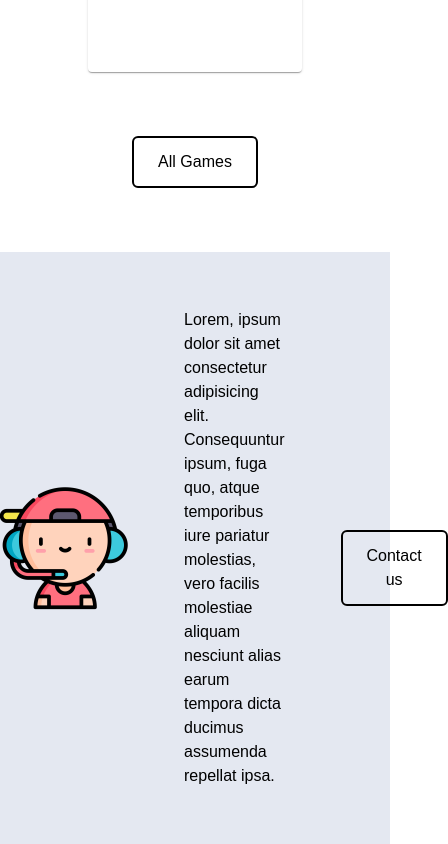
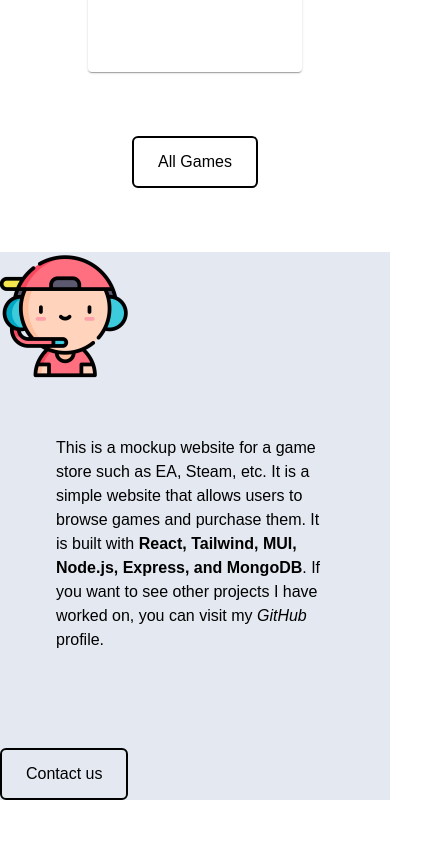
Before and after one commit to RitvikArorarara/Games-Selling-App, a React (Vite) app in the folder Frontend/: page / in a window 390 px wide. Shown: the part 7358-8202 px from the top of the page, 448 px wide, since content can reach past the window. After the commit the page ends 8158 px from the top, so only its background shows below. Built offline with nearby package versions, Linux system fonts and the light colour scheme; a web font is replaced by a local one.

Commit message:
added contact info

```diff
--- a/Frontend/src/App.jsx
+++ b/Frontend/src/App.jsx
@@ -2,7 +2,7 @@ import "./App.css";
 import Navbar from "./components/LandingPage/Navbar";
 import { BrowserRouter, Routes, Route, Link } from "react-router-dom";
 import LandingPage from "./components/LandingPage/LandingPage";
-import { AllGames } from "./components/AllGames/Allgames";
+import AllGames from "./components/AllGames/Allgames";
 import Footer from "./components/LandingPage/Footer";
 import { ErrorPage } from "./components/ErrorPage";
 import SignIn from "./components/FormActions/SignIn";
--- a/Frontend/src/components/AllGames/Allgames.jsx
+++ b/Frontend/src/components/AllGames/Allgames.jsx
@@ -2,7 +2,7 @@ import axios from "axios";
 import React, { useState, useEffect } from "react";
 import { useNavigate } from "react-router-dom";
 
-export function AllGames() {
+export default function AllGames() {
   const [games, setGames] = useState([]);
   const [loading, setLoading] = useState(true);
   const [error, setError] = useState(null);
--- a/Frontend/src/components/LandingPage/Featured.jsx
+++ b/Frontend/src/components/LandingPage/Featured.jsx
@@ -1,6 +1,8 @@
 import FeaturedTabs from "./FeaturedTabs";
+import { useNavigate } from "react-router-dom";
 
 const Featured = () => {
+  const navigate = useNavigate();
   return (
     <>
       <div className="relative">
@@ -9,7 +11,7 @@ const Featured = () => {
         </div>
         <FeaturedTabs></FeaturedTabs>
         <div className="flex justify-center items-center">
-          <a href="./allGames">
+          <a onClick={() => navigate("/allGames")}>
             <button className="px-6 py-3 mt-16 bg-transparent border-2 border-black rounded-md hover:bg-black hover:text-white transition duration-300 focus:ring-2 focus:ring-flack focus:outline-none">
               Latest Games
             </button>
--- a/Frontend/src/components/LandingPage/Footer.jsx
+++ b/Frontend/src/components/LandingPage/Footer.jsx
@@ -1,19 +1,21 @@
 const Footer = () => {
+  const handleContact = () => {
+    window.location.href = "mailto:aroraritvik@gmail.com";
+  };
   return (
     <>
-
       <div className=" w-full bottom-0 justify-evenly items-center bg-[#E4E8F1]">
-        <div className="flex justify-evenly items-center">
+        <div className="justify-evenly items-center md:flex ">
         <div className="max-w-32">
           <img src="gamer.png" alt="" className="max-w-32" />
         </div>
         <div className="max-w-screen-md p-14">
           <p>
-        Lorem, ipsum dolor sit amet consectetur adipisicing elit. Consequuntur ipsum, fuga quo, atque temporibus iure pariatur molestias, vero facilis molestiae aliquam nesciunt alias earum tempora dicta ducimus assumenda repellat ipsa.
+       This is a mockup website for a game store such as EA, Steam, etc. It is a simple website that allows users to browse games and purchase them. It is built with <b> React, Tailwind, MUI, Node.js, Express, and MongoDB</b>. If you want to see other projects I have worked on, you can visit my <a href="https://github.com/RitvikArorarara" target="_blank" rel="noopener noreferrer"><i>GitHub</i></a> profile.
           </p>
         </div>
         <div>
-          <button className="px-6 py-3 mt-10 bg-transparent border-2 border-black rounded-md hover:bg-black hover:text-white transition duration-300 focus:ring-2 focus:ring-flack focus:outline-none">
+          <button onClick={handleContact} className="px-6 py-3 mt-10 bg-transparent border-2 border-black rounded-md hover:bg-black hover:text-white transition duration-300 focus:ring-2 focus:ring-flack focus:outline-none">
             Contact us
           </button>
         </div>
--- a/Frontend/src/components/LandingPage/Updates.jsx
+++ b/Frontend/src/components/LandingPage/Updates.jsx
@@ -1,6 +1,8 @@
 import UpdateTabs from "./UpdateTabs";
+import { useNavigate } from "react-router-dom";
 
 const Updates = () => {
+  const navigate = useNavigate();
   return (
     <>
       <div className="m-16">
@@ -12,7 +14,7 @@ const Updates = () => {
         </div>
         <div className="flex justify-center">
           <a href="./allGames">
-            <button className="px-6 py-3 mt-10 bg-transparent border-2 border-black rounded-md hover:bg-black hover:text-white transition duration-300 focus:ring-2 focus:ring-flack focus:outline-none">
+            <button onClick={() => navigate("/allGames")} className="px-6 py-3 mt-10 bg-transparent border-2 border-black rounded-md hover:bg-black hover:text-white transition duration-300 focus:ring-2 focus:ring-flack focus:outline-none">
               All Games
             </button>
           </a>
```
Also changed, not shown: Frontend/src/components/LandingPage/FeaturedTabs.jsx (+4 -5 lines).
